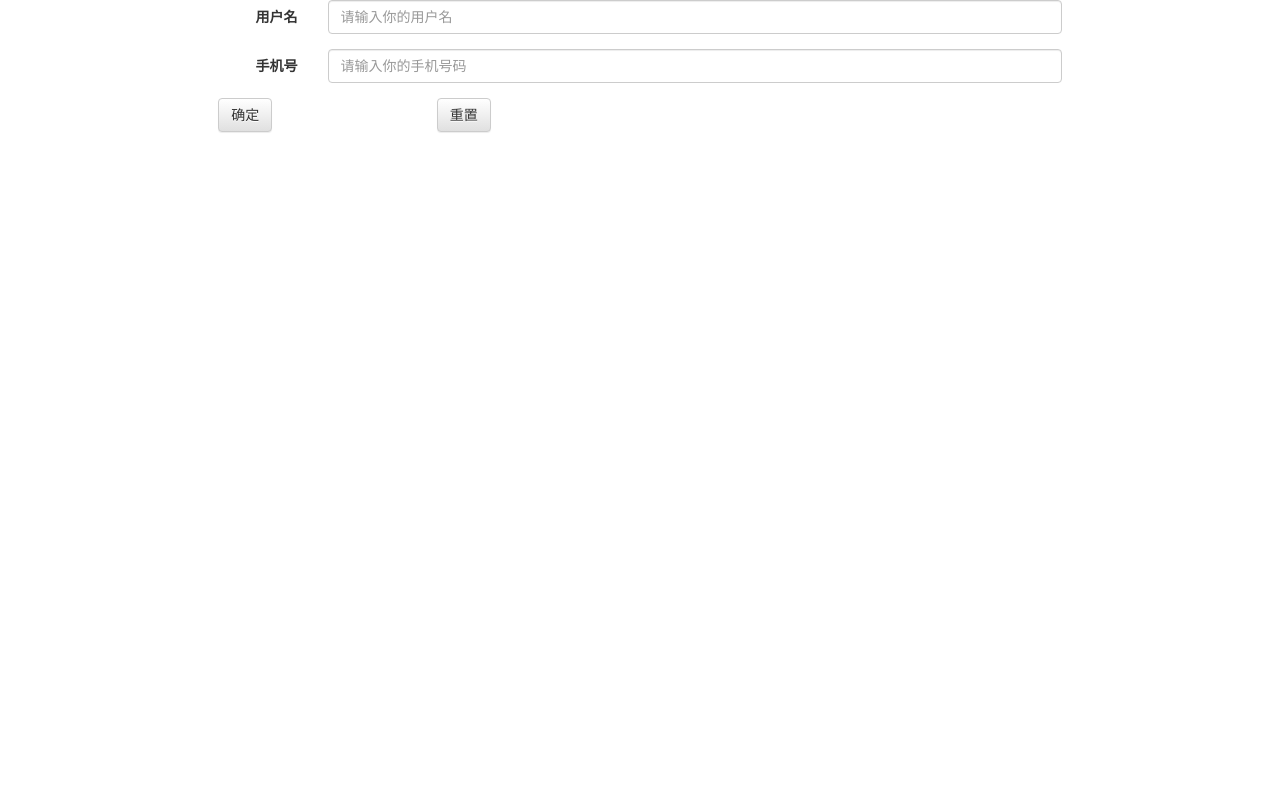
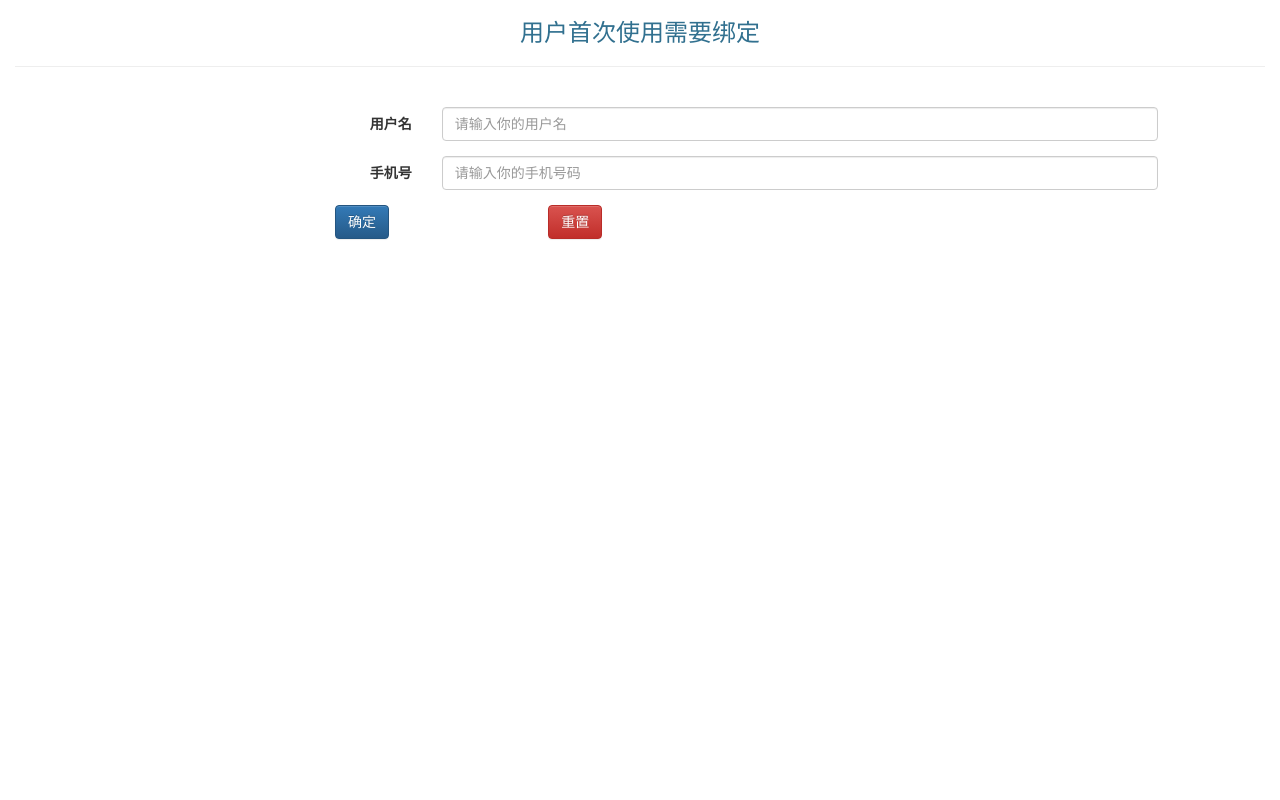
Before and after one commit to zuomang/tour, a Flask app: template templates/bing.html in a window 1280 px wide. Run offline with Flask 2, Linux system fonts and the light colour scheme; the template is opened without the code that fills it, so the values that code supplies are empty; some libraries are stand-ins or nearby versions.

Commit message:
fix bing page

```diff
--- a/templates/bing.html
+++ b/templates/bing.html
@@ -10,27 +10,32 @@
 		<script src="http://cdn.bootcss.com/bootstrap/3.3.4/js/bootstrap.min.js"></script>
         <meta name="viewport" content="width=device-width, initial-scale=1, maximum-scale=1, user-scalable=no">
 		<title>绑定</title>
+        <style type="text/css">
+        </style>
     </head>
-    <body>
+    <body class="container" style="width:100%">
+        <h3 class="text-center text-info">用户首次使用需要绑定</h3>
+        <hr>
+        <br>
         <form class="form-horizontal">
             <div class="form-group">
-                <label for="username" class="col-xs-3 control-label">用户名</label>
+                <label for="username" class="col-xs-offset-1 col-xs-3 control-label">用户名</label>
                 <div class="col-xs-7">
                     <input type="text" name="username" class="form-control" id="username" placeholder="请输入你的用户名">
                 </div>
             </div>
             <div class="form-group">
-                <label for="phone" class="col-xs-3 control-label">手机号</label>
+                <label for="phone" class="col-xs-offset-1 col-xs-3 control-label">手机号</label>
                 <div class="col-xs-7">
                     <input type="text" class="form-control" id="phone" placeholder="请输入你的手机号码">
                 </div>
             </div>
             <div class="form-group">
-                <div class="col-xs-offset-2 col-xs-2">
-                    <button type="submit" id="submit" class="btn btn-default">确定</button>
+                <div class="col-xs-offset-3 col-xs-2">
+                    <button type="submit" id="submit" class="btn btn-primary">确定</button>
                 </div>
                 <div class="col-xs-2">
-                    <button type="submit" class="btn btn-default">重置</button>
+                    <button type="reset" class="btn btn-danger">重置</button>
                 </div>
             </div>
         </form>
```
